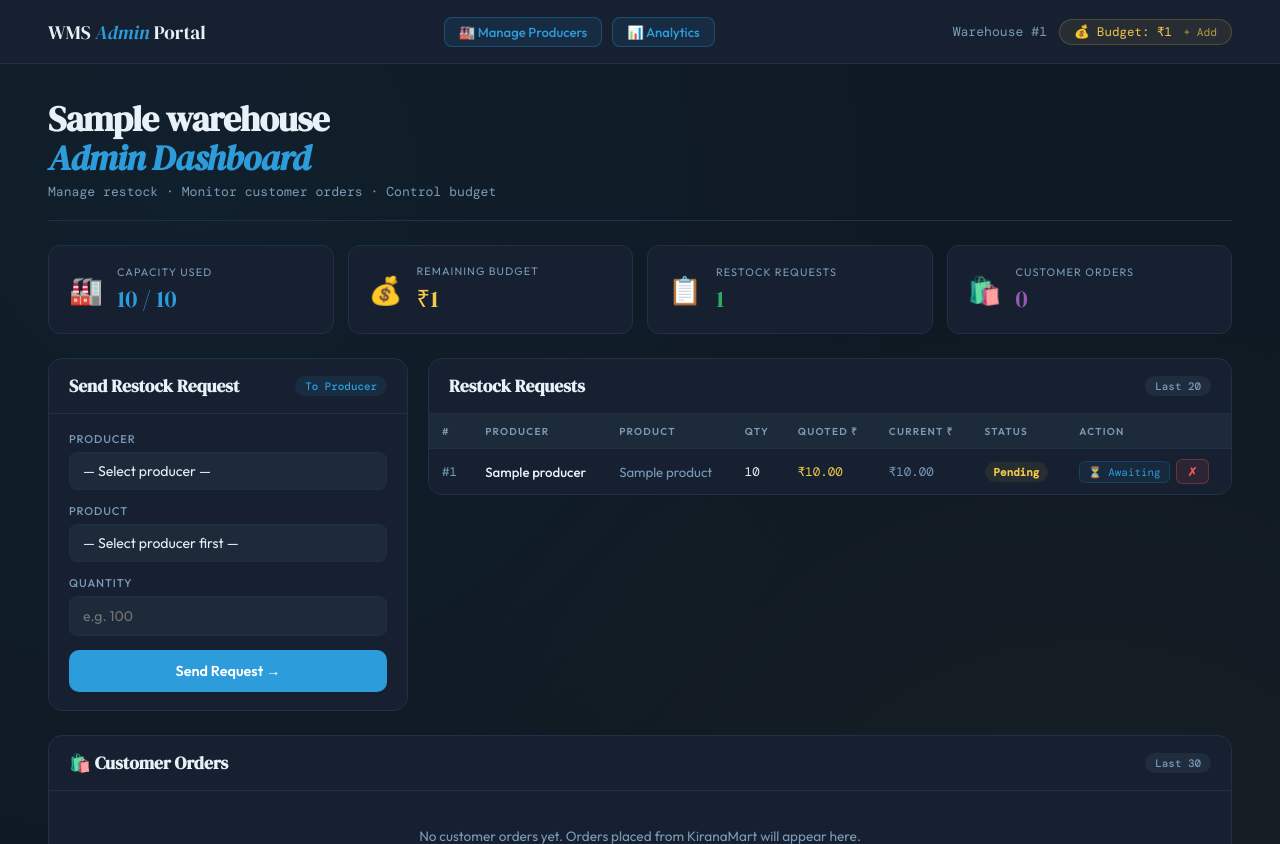
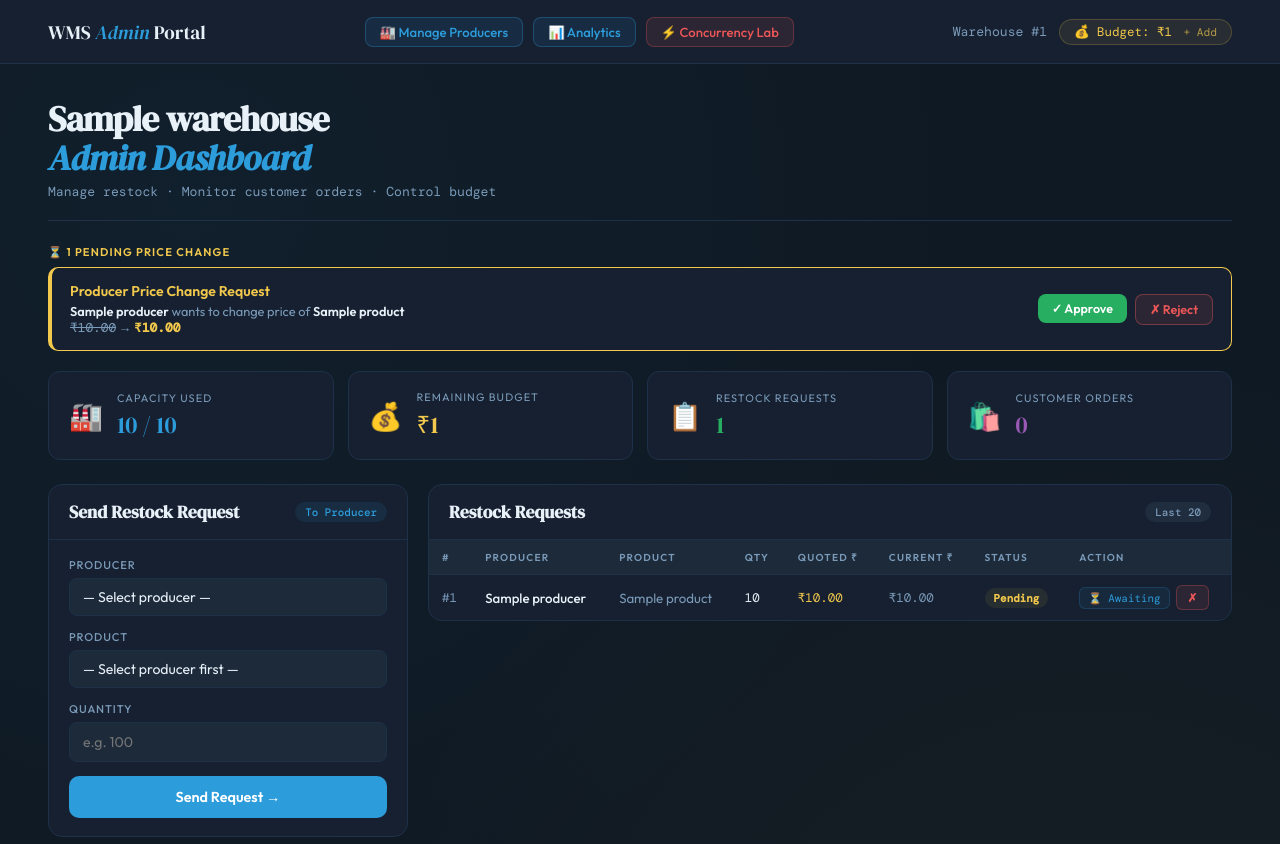
Before and after one commit to ashmit-verma24134/warehouse-dbms-project, a Flask app: page /warehouse/1 in a window 1280 px wide. Shown: the top 844 px of the page. Run offline with Flask 3, Linux system fonts and the light colour scheme; tables that the repository leaves empty hold one stand-in row (values such as "Sample post").

Commit message:
akshat madarchod

```diff
--- a/app.py
+++ b/app.py
@@ -478,10 +478,22 @@ def warehouse_dashboard(warehouse_id):
         for o in customer_orders:
             if o['total_amount']:
                 o['total_amount'] = float(o['total_amount'])
+
+        cursor.execute("""
+            SELECT pcr.change_id, pr.producer_name, p.product_name,
+                   pcr.old_price, pcr.new_price, pcr.created_at
+            FROM Price_Change_Request pcr
+            JOIN Producer pr ON pcr.producer_id = pr.producer_id
+            JOIN Product   p ON pcr.product_id   = p.product_id
+            WHERE pcr.status = 'Pending'
+            ORDER BY pcr.created_at DESC
+        """)
+        price_change_reqs = cursor.fetchall()
+
         return render_template("admin/admin.html",
             warehouse=warehouse, catalogue=catalogue,
             requests=requests_list, price_alerts=price_alerts,
-            customer_orders=customer_orders)
+            customer_orders=customer_orders, price_change_reqs=price_change_reqs)
     except Exception as e:
         return f"<h2>Dashboard error: {str(e)} <a href=/login>Back to Login</a></h2>", 500
     finally:
@@ -535,6 +547,57 @@ def accept_price_change(warehouse_id, request_id):
         """, (request_id,))
         conn.commit()
         flash("New price accepted. Producer can now fulfill the request.", "success")
+    except Exception as e:
+        if conn: conn.rollback()
+        flash(f"Error: {str(e)}", "danger")
+    finally:
+        if conn: conn.close()
+    return redirect(url_for("warehouse_dashboard", warehouse_id=warehouse_id))
+
+@app.route("/warehouse/<int:warehouse_id>/approve-price-change/<int:change_id>", methods=["POST"])
+def approve_price_change(warehouse_id, change_id):
+    conn = None
+    try:
+        conn = get_db_connection()
+        cursor = conn.cursor(dictionary=True)
+        conn.start_transaction()
+
+        cursor.execute("SELECT * FROM Price_Change_Request WHERE change_id=%s AND status='Pending'", (change_id,))
+        req = cursor.fetchone()
+        if not req:
+            flash("Request not found or already processed.", "warning")
+            return redirect(url_for("warehouse_dashboard", warehouse_id=warehouse_id))
+
+        cursor.execute(
+            "UPDATE Producer_Product SET price_before_tax=%s WHERE producer_id=%s AND product_id=%s",
+            (req["new_price"], req["producer_id"], req["product_id"])
+        )
+
+        cursor.execute(
+            "UPDATE Price_Change_Request SET status='Approved', resolved_at=CURRENT_TIMESTAMP WHERE change_id=%s",
+            (change_id,)
+        )
+        conn.commit()
+        flash("✓ Price change approved. Customer store updated.", "success")
+    except Exception as e:
+        if conn: conn.rollback()
+        flash(f"Error: {str(e)}", "danger")
+    finally:
+        if conn: conn.close()
+    return redirect(url_for("warehouse_dashboard", warehouse_id=warehouse_id))
+
+@app.route("/warehouse/<int:warehouse_id>/reject-price-change/<int:change_id>", methods=["POST"])
+def reject_price_change(warehouse_id, change_id):
+    conn = None
+    try:
+        conn = get_db_connection()
+        cursor = conn.cursor()
+        cursor.execute(
+            "UPDATE Price_Change_Request SET status='Rejected', resolved_at=CURRENT_TIMESTAMP WHERE change_id=%s AND status='Pending'",
+            (change_id,)
+        )
+        conn.commit()
+        flash("✗ Price change rejected.", "warning")
     except Exception as e:
         if conn: conn.rollback()
         flash(f"Error: {str(e)}", "danger")
@@ -898,9 +961,19 @@ def producer_dashboard(producer_id):
             WHERE b.producer_id = %s ORDER BY b.arrival_date DESC
         """, (producer_id,))
         shipments = cursor.fetchall()
+
+        cursor.execute("""
+            SELECT pcr.change_id, p.product_name, pcr.old_price, pcr.new_price, pcr.status, pcr.created_at, pcr.resolved_at
+            FROM Price_Change_Request pcr
+            JOIN Product p ON pcr.product_id = p.product_id
+            WHERE pcr.producer_id = %s AND pcr.status IN ('Pending', 'Rejected')
+            ORDER BY pcr.created_at DESC
+        """, (producer_id,))
+        price_changes = cursor.fetchall()
+
         return render_template("producer/producer.html",
             producer=producer, products=products,
-            requests=requests_list, shipments=shipments)
+            requests=requests_list, shipments=shipments, price_changes=price_changes)
     except Exception as e:
         return f"<h2>Dashboard error: {str(e)} <a href=/login>Back to Login</a></h2>", 500
     finally:
@@ -953,6 +1026,20 @@ def add_product(producer_id):
         if conn: conn.close()
     return redirect(url_for("producer_dashboard", producer_id=producer_id))
 
+@app.route("/producer/dismiss-alert/<int:change_id>", methods=["POST"])
+def dismiss_price_alert(change_id):
+    conn = None
+    producer_id = request.form.get("producer_id", 1)
+    try:
+        conn = get_db_connection()
+        cursor = conn.cursor()
+        cursor.execute("DELETE FROM Price_Change_Request WHERE change_id=%s AND status='Rejected'", (change_id,))
+        conn.commit()
+    except Exception as e:
+        flash(f"Error: {str(e)}", "danger")
+    finally:
+        if conn: conn.close()
+    return redirect(url_for("producer_dashboard", producer_id=producer_id))
 
 @app.route("/producer/change-price/<int:producer_id>", methods=["POST"])
 def change_price(producer_id):
@@ -971,20 +1058,24 @@ def change_price(producer_id):
         )
         old       = cursor.fetchone()
         old_price = float(old["price_before_tax"]) if old else 0
-        cursor.execute(
-            "UPDATE Producer_Product SET price_before_tax=%s WHERE producer_id=%s AND product_id=%s",
-            (new_price, producer_id, product_id)
-        )
-        cursor.execute("""
-            SELECT COUNT(*) AS cnt FROM Restock_Request
-            WHERE producer_id=%s AND product_id=%s AND status='Pending'
-        """, (producer_id, product_id))
-        affected = cursor.fetchone()["cnt"]
-        conn.commit()
-        msg = f"✓ Price updated ₹{old_price:.2f} → ₹{new_price:.2f}."
-        if affected > 0:
-            msg += f" ⚠ {affected} pending request(s) will see a price-change alert."
-        flash(msg, "success")
+
+        # Check if there is already a pending request for this product
+        cursor.execute(
+            "SELECT change_id FROM Price_Change_Request WHERE producer_id=%s AND product_id=%s AND status='Pending'",
+            (producer_id, product_id)
+        )
+        if cursor.fetchone():
+            flash("You already have a pending price change request for this product.", "warning")
+            return redirect(url_for("producer_dashboard", producer_id=producer_id))
+
+        cursor.execute(
+            "INSERT INTO Price_Change_Request (producer_id, product_id, old_price, new_price) VALUES (%s, %s, %s, %s)",
+            (producer_id, product_id, old_price, new_price)
+        )
+
+        conn.commit()
+        msg = f"⏳ Price change request (₹{old_price:.2f} → ₹{new_price:.2f}) submitted. Awaiting admin approval."
+        flash(msg, "warning")
     except Exception as e:
         if conn: conn.rollback()
         flash(f"Error: {str(e)}", "danger")
--- a/templates/admin/admin.html
+++ b/templates/admin/admin.html
@@ -201,6 +201,9 @@
     <a href="/warehouse/{{ warehouse.warehouse_id }}/analytics" class="nav-link">
       📊 Analytics
     </a>
+    <a href="/concurrency" class="nav-link" style="background:rgba(235,87,87,0.1);color:#eb5757;border-color:rgba(235,87,87,0.3);">
+      ⚡ Concurrency Lab
+    </a>
   </nav>
 
   <div class="header-meta">
@@ -230,6 +233,36 @@
     <h1>{{ warehouse.warehouse_name }}<br/><em>Admin Dashboard</em></h1>
     <div class="hero-sub">Manage restock · Monitor customer orders · Control budget</div>
   </div>
+
+  <!-- PENDING PRICE CHANGE REQUESTS -->
+  {% if price_change_reqs %}
+  <div style="margin-bottom:20px;">
+    <div style="font-size:0.7rem;text-transform:uppercase;letter-spacing:0.1em;color:var(--gold);font-weight:600;margin-bottom:8px;">
+      ⏳ {{ price_change_reqs|length }} Pending Price Change{{ 's' if price_change_reqs|length > 1 }}
+    </div>
+    {% for req in price_change_reqs %}
+    <div class="alert-banner" style="background:var(--surface); border:1px solid var(--gold); border-left:4px solid var(--gold);">
+      <div>
+        <div class="alert-title" style="color:var(--gold);">Producer Price Change Request</div>
+        <div class="alert-desc">
+          <strong style="color:var(--ink)">{{ req.producer_name }}</strong> wants to change price of
+          <strong style="color:var(--ink)">{{ req.product_name }}</strong><br>
+          <span style="font-family:'DM Mono',monospace;text-decoration:line-through;color:var(--ink2)">₹{{ "%.2f"|format(req.old_price) }}</span>
+          → <span style="font-family:'DM Mono',monospace;color:var(--gold);font-weight:bold;">₹{{ "%.2f"|format(req.new_price) }}</span>
+        </div>
+      </div>
+      <div class="alert-acts">
+        <form method="POST" action="/warehouse/{{ warehouse.warehouse_id }}/approve-price-change/{{ req.change_id }}">
+          <button class="btn-accept" type="submit">✓ Approve</button>
+        </form>
+        <form method="POST" action="/warehouse/{{ warehouse.warehouse_id }}/reject-price-change/{{ req.change_id }}">
+          <button class="btn-reject" type="submit">✗ Reject</button>
+        </form>
+      </div>
+    </div>
+    {% endfor %}
+  </div>
+  {% endif %}
 
   <!-- PRICE ALERTS -->
   {% if price_alerts %}
```
Also changed, not shown: db/migration_price_approval.sql (added, +24 -0 lines), templates/producer/producer.html (+24 -1 lines), 1 other file.
